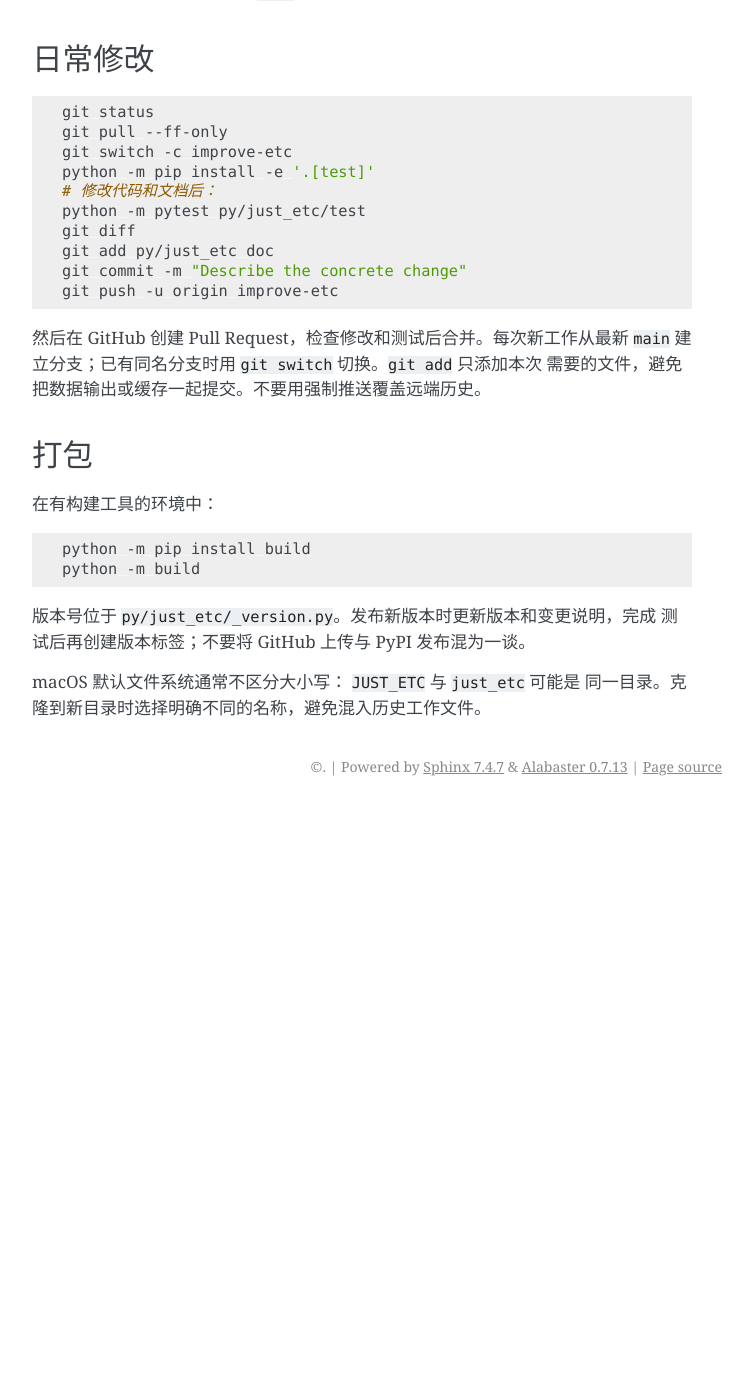
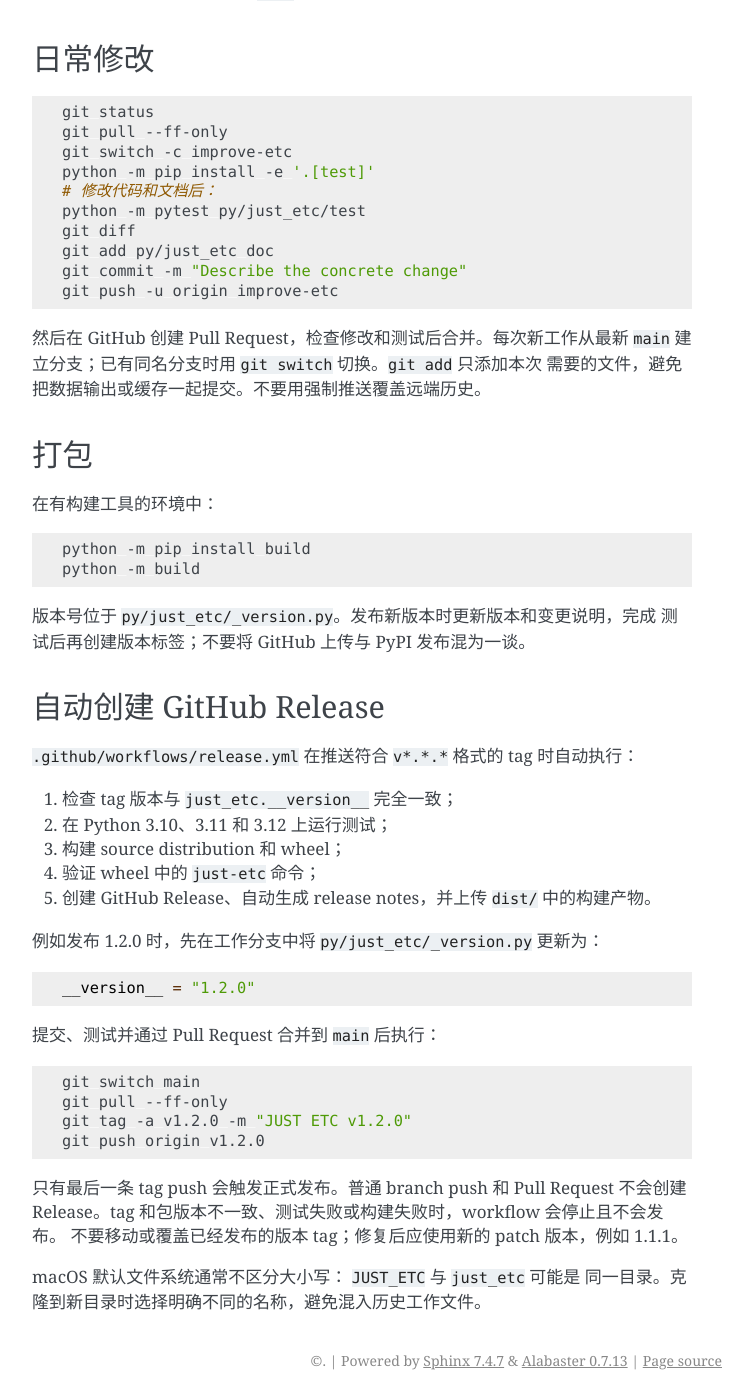
Before and after one commit to RainW7/just_etc, a Sphinx documentation site: the page built from doc/development.md, in a window 1280 px wide and 1400 px high, scrolled down 1962 px. Shown: the whole window, without its empty margins (388-1140 px from the left). Built offline with Sphinx 7.4.7, drawn with Linux system fonts in a browser that asks for light colours; before the commit the page ends 2768 px from its top, so only the background shows below that.

Commit message:
Add automated GitHub release workflow

````diff
--- a/doc/development.md
+++ b/doc/development.md
@@ -130,5 +130,34 @@ python -m build
 版本号位于 `py/just_etc/_version.py`。发布新版本时更新版本和变更说明，完成
 测试后再创建版本标签；不要将 GitHub 上传与 PyPI 发布混为一谈。
 
+## 自动创建 GitHub Release
+
+`.github/workflows/release.yml` 在推送符合 `v*.*.*` 格式的 tag 时自动执行：
+
+1. 检查 tag 版本与 `just_etc.__version__` 完全一致；
+2. 在 Python 3.10、3.11 和 3.12 上运行测试；
+3. 构建 source distribution 和 wheel；
+4. 验证 wheel 中的 `just-etc` 命令；
+5. 创建 GitHub Release、自动生成 release notes，并上传 `dist/` 中的构建产物。
+
+例如发布 1.2.0 时，先在工作分支中将 `py/just_etc/_version.py` 更新为：
+
+```python
+__version__ = "1.2.0"
+```
+
+提交、测试并通过 Pull Request 合并到 `main` 后执行：
+
+```sh
+git switch main
+git pull --ff-only
+git tag -a v1.2.0 -m "JUST ETC v1.2.0"
+git push origin v1.2.0
+```
+
+只有最后一条 tag push 会触发正式发布。普通 branch push 和 Pull Request 不会创建
+Release。tag 和包版本不一致、测试失败或构建失败时，workflow 会停止且不会发布。
+不要移动或覆盖已经发布的版本 tag；修复后应使用新的 patch 版本，例如 1.1.1。
+
 macOS 默认文件系统通常不区分大小写： `JUST_ETC` 与 `just_etc` 可能是
 同一目录。克隆到新目录时选择明确不同的名称，避免混入历史工作文件。
````
Also changed, not shown: 2 other files.
